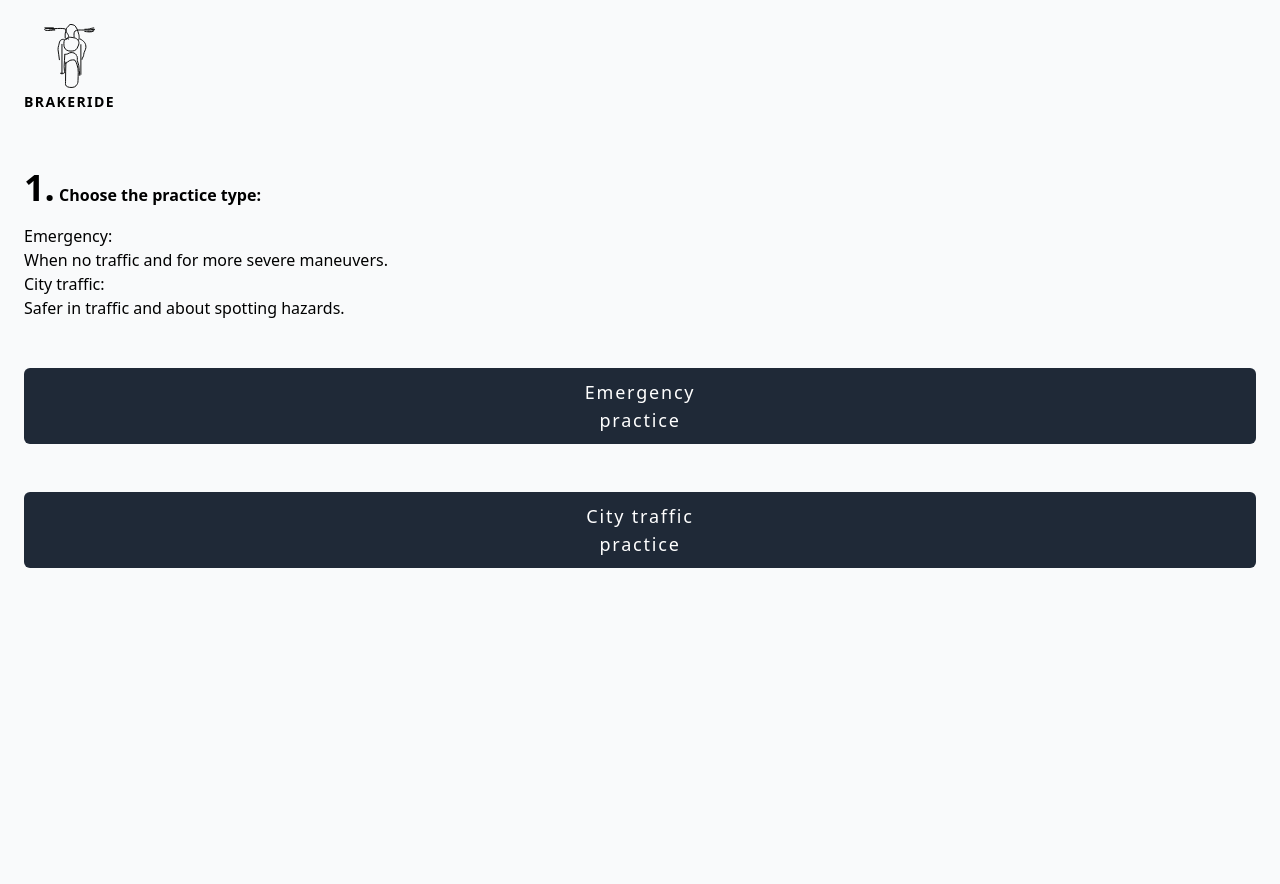
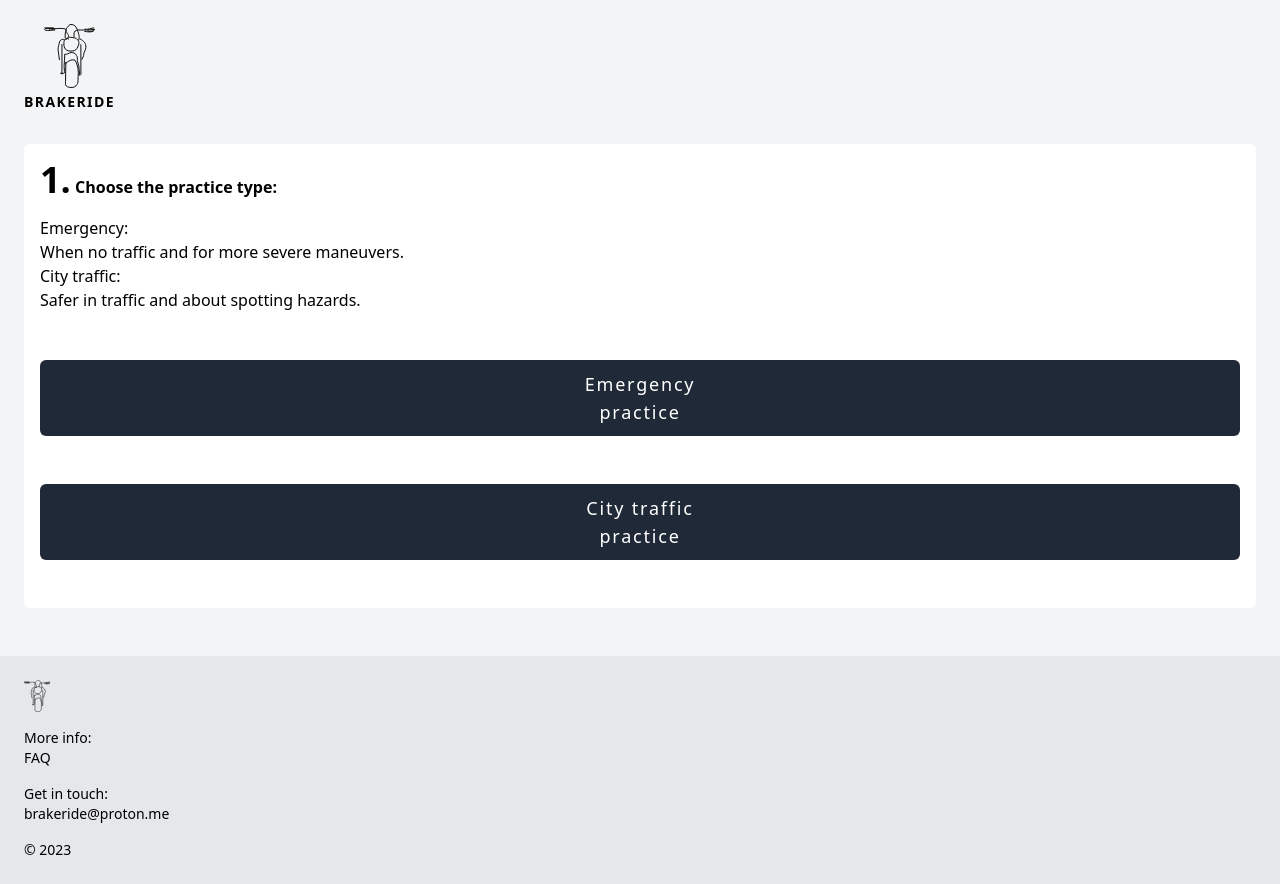
Before and after one commit to jpjpjp2020/brakeride, a Django app: page / in a window 1280 px wide. Before the commit the page ends 568 px from the top, so only its background shows below. Run offline with Django 4.2, Linux system fonts and the light colour scheme.

Commit message:
footer and base template restructure

```diff
--- a/dashboard/static/css/output.css
+++ b/dashboard/static/css/output.css
@@ -496,14 +496,20 @@ video {
   margin-top: 1rem;
   margin-bottom: 1rem;
 }
-.mb-14 {
-  margin-bottom: 3.5rem;
+.mb-12 {
+  margin-bottom: 3rem;
 }
 .mt-1 {
   margin-top: 0.25rem;
 }
+.mt-12 {
+  margin-top: 3rem;
+}
 .mt-4 {
   margin-top: 1rem;
+}
+.mt-8 {
+  margin-top: 2rem;
 }
 .block {
   display: block;
@@ -514,6 +520,9 @@ video {
 .h-16 {
   height: 4rem;
 }
+.h-8 {
+  height: 2rem;
+}
 .w-auto {
   width: auto;
 }
@@ -522,6 +531,9 @@ video {
 }
 .flex-col {
   flex-direction: column;
+}
+.items-start {
+  align-items: flex-start;
 }
 .items-center {
   align-items: center;
@@ -542,12 +554,21 @@ video {
   margin-top: calc(3rem * calc(1 - var(--tw-space-y-reverse)));
   margin-bottom: calc(3rem * var(--tw-space-y-reverse));
 }
+.space-y-4 > :not([hidden]) ~ :not([hidden]) {
+  --tw-space-y-reverse: 0;
+  margin-top: calc(1rem * calc(1 - var(--tw-space-y-reverse)));
+  margin-bottom: calc(1rem * var(--tw-space-y-reverse));
+}
 .rounded-md {
   border-radius: 0.375rem;
 }
-.bg-gray-50 {
+.bg-gray-100 {
   --tw-bg-opacity: 1;
-  background-color: rgb(249 250 251 / var(--tw-bg-opacity));
+  background-color: rgb(243 244 246 / var(--tw-bg-opacity));
+}
+.bg-gray-200 {
+  --tw-bg-opacity: 1;
+  background-color: rgb(229 231 235 / var(--tw-bg-opacity));
 }
 .bg-gray-500 {
   --tw-bg-opacity: 1;
@@ -561,6 +582,10 @@ video {
   --tw-bg-opacity: 1;
   background-color: rgb(22 163 74 / var(--tw-bg-opacity));
 }
+.bg-white {
+  --tw-bg-opacity: 1;
+  background-color: rgb(255 255 255 / var(--tw-bg-opacity));
+}
 .p-6 {
   padding: 1.5rem;
 }
@@ -572,6 +597,14 @@ video {
   padding-left: 0.875rem;
   padding-right: 0.875rem;
 }
+.px-4 {
+  padding-left: 1rem;
+  padding-right: 1rem;
+}
+.px-6 {
+  padding-left: 1.5rem;
+  padding-right: 1.5rem;
+}
 .py-2 {
   padding-top: 0.5rem;
   padding-bottom: 0.5rem;
@@ -579,6 +612,15 @@ video {
 .py-2\.5 {
   padding-top: 0.625rem;
   padding-bottom: 0.625rem;
+}
+.pb-12 {
+  padding-bottom: 3rem;
+}
+.pt-4 {
+  padding-top: 1rem;
+}
+.pt-6 {
+  padding-top: 1.5rem;
 }
 .text-left {
   text-align: left;
--- a/dashboard/templates/dashboard/base.html
+++ b/dashboard/templates/dashboard/base.html
@@ -17,16 +17,30 @@
 
 </head>
 
-<body class="bg-gray-50">
+<body class="bg-gray-100">
 
-    <main>
-        {% block content %}
-        <!-- Overridden by the content in the app-specific templates -->
-        {% endblock %}
-    </main>
+    <div class="pt-6 px-6">
+        <header id="header">
+            <div class="flex justify-start">
+                <a href="{% url 'dashboard:dashboard' %}">
+                    <div class="flex flex-col items-center">
+                        <img class="h-16 w-auto" src="{% static 'img/bike.svg' %}"
+                            alt="Practice moto emergencies to better hand anticipate dangers.">
+                        <p class="text-sm tracking-widest font-semibold mt-1">BRAKERIDE</p>
+                    </div>
+                </a>
+            </div>
+        </header>
+
+        <main>
+            {% block content %}
+            <!-- Overridden by the content in the app-specific templates -->
+            {% endblock %}
+        </main>
+    </div>
 
     <footer>
-        <!-- Footer -->
+        {% include 'dashboard/footer.html' %}
     </footer>
 
     {% block scripts %}
--- a/dashboard/templates/dashboard/dashboard.html
+++ b/dashboard/templates/dashboard/dashboard.html
@@ -4,22 +4,12 @@
 
 {% block content %}
 
-<div class="p-6 font-sans text-black">
-
-    <div class="flex justify-start mb-14">
-        <div class="flex flex-col items-center">
-            <img class="h-16 w-auto" src="{% static 'img/bike.svg' %}"
-                alt="Practice moto emergencies to better hand anticipate dangers.">
-            <p class="text-sm tracking-widest font-semibold mt-1">BRAKERIDE</p>
-        </div>
-    </div>
+<div class="font-sans text-black">
 
     <section id="form_flow">
-        {% include 'dashboard/form_flow.html' %}
-    </section>
-
-    <section id="response_play">
-        {% include 'dashboard/response_play.html' %}
+        <div class="mt-8 mb-12">
+            {% include 'dashboard/form_flow.html' %}
+        </div>
     </section>
 
 </div>
--- /dev/null
+++ b/dashboard/templates/dashboard/footer.html
@@ -0,0 +1,13 @@
+{% load static %}
+
+<section id="footer">
+    <div class="p-6 bg-gray-200">
+        <div class="flex flex-col items-start space-y-4">
+            <img class="h-8 w-auto" src="{% static 'img/bike.svg' %}"
+                alt="Practice moto emergencies to better hand anticipate dangers.">
+            <a class="text-sm" href="#"><span class="font-medium">More info:</span><br>FAQ</a>
+            <p class="text-sm"><span class="font-medium">Get in touch:</span><br>brakeride@proton.me</p>
+            <p class="text-sm">© 2023</p>
+        </div>
+    </div>
+</section>
--- a/dashboard/templates/dashboard/form_flow.html
+++ b/dashboard/templates/dashboard/form_flow.html
@@ -1,6 +1,4 @@
 {% load static %}
-
-{% block content %}
 
 <div class="font-sans" id="formContainer">
 
@@ -8,7 +6,7 @@
 
         {% csrf_token %}
 
-        <div class="form-step active" id="ep_or_ct">
+        <div class="rounded-md bg-white px-4 pt-4 pb-12 form-step active" id="ep_or_ct">
 
             <h2 class="text-base font-semibold"><span class="text-4xl">1.</span> Choose the practice type:</h2>
 
@@ -17,7 +15,7 @@
                 <span class="font-medium">City traffic:</span><br>Safer in traffic and about spotting hazards.
             </p>
 
-            <div class="flex flex-col justify-center space-y-12 my-12">
+            <div class="flex flex-col justify-center space-y-12 mt-12">
                 <button type="button" class="rounded-md bg-gray-800 px-3.5 py-2.5 text-lg font-medium tracking-widest text-white"
                     id="ep_choice">Emergency<br>practice</button>
                 <button type="button" class="rounded-md bg-gray-800 px-3.5 py-2.5 text-lg font-medium tracking-widest text-white"
@@ -26,7 +24,7 @@
 
         </div>
 
-        <div class="form-step" id="ep_or_ct_practice_ex_comp">
+        <div class="rounded-md bg-white px-4 pt-4 pb-12 form-step" id="ep_or_ct_practice_ex_comp">
 
             <h2 class="text-base font-semibold"><span class="text-4xl">2.</span> Choose the exercises:</h2>
 
@@ -57,7 +55,7 @@
                 {% endfor %}
             </div>
 
-            <div class="flex flex-row justify-center space-x-6 my-12">
+            <div class="flex flex-row justify-center space-x-6 mt-12">
                 <button type="button" class="rounded-md bg-gray-500 px-3.5 py-2.5 text-lg font-medium tracking-widest text-white"
                     id="back_to_ep_ct">Back</button>
                 <button type="button" class="rounded-md bg-gray-800 px-3.5 py-2.5 text-lg font-medium tracking-widest text-white"
@@ -66,7 +64,7 @@
 
         </div>
 
-        <div class="form-step" id="busy_or_surprise">
+        <div class="rounded-md bg-white px-4 pt-4 pb-12 form-step" id="busy_or_surprise">
 
             <h2 class="text-base font-semibold"><span class="text-4xl">3.</span> Choose the mode:</h2>
 
@@ -82,14 +80,14 @@
                     id="surprise_choice">Surprise mode</button>
             </div>
 
-            <div class="flex flex-row justify-center space-x-6 my-12">
+            <div class="flex flex-row justify-center space-x-6 mt-12">
                 <button type="button" class="rounded-md bg-gray-500 px-3.5 py-2.5 text-lg font-medium tracking-widest text-white"
                     id="back_to_ex_comp">Back</button>
             </div>
 
         </div>
 
-        <div class="form-step" id="15_30_60_ses_duration">
+        <div class="rounded-md bg-white px-4 pt-4 pb-12 form-step" id="15_30_60_ses_duration">
 
             <h2 class="text-base font-semibold"><span class="text-4xl">4.</span> Choose the session duration:</h2>
 
@@ -108,14 +106,14 @@
                     id="du60_choice">60 minutes</button>
             </div>
 
-            <div class="flex flex-row justify-center space-x-6 my-12">
+            <div class="flex flex-row justify-center space-x-6 mt-12">
                 <button type="button" class="rounded-md bg-gray-500 px-3.5 py-2.5 text-lg font-medium tracking-widest text-white"
                     id="back_to_busy_surprise">Back</button>
             </div>
 
         </div>
 
-        <div class="form-step" id="1_5_15_start_delay">
+        <div class="rounded-md bg-white px-4 pt-4 pb-12 form-step" id="1_5_15_start_delay">
 
             <h2 class="text-base font-semibold"><span class="text-4xl">5.</span> Choose the start delay:</h2>
 
@@ -132,14 +130,14 @@
                     id="de15_choice">15 minutes</button>
             </div>
 
-            <div class="flex flex-row justify-center space-x-6 my-12">
+            <div class="flex flex-row justify-center space-x-6 mt-12">
                 <button type="button" class="rounded-md bg-gray-500 px-3.5 py-2.5 text-lg font-medium tracking-widest text-white"
                     id="back_to_ses_duration">Back</button>
             </div>
 
         </div>
 
-        <div class="form-step" id="terms_and_start">
+        <div class="rounded-md bg-white px-4 pt-4 pb-12 form-step" id="terms_and_start">
 
             <h2 class="text-base font-semibold"><span class="text-4xl">6.</span> Agree to terms and start session:</h2>
             <p class="text-base text-left my-4">
@@ -156,7 +154,7 @@
                 to the terms.
             </p>
 
-            <div class="flex flex-row justify-center space-x-6 my-12">
+            <div class="flex flex-row justify-center space-x-6 mt-12">
                 <button type="button" class="rounded-md bg-gray-500 px-3.5 py-2.5 text-lg font-medium tracking-widest text-white"
                     id="back_to_start_delay">Back</button>
                 <button class="rounded-md bg-green-600 px-3.5 py-2.5 text-lg font-medium tracking-widest text-white"
@@ -168,5 +166,3 @@
     </form>
 
 </div>
-
-{% endblock content %}
```
